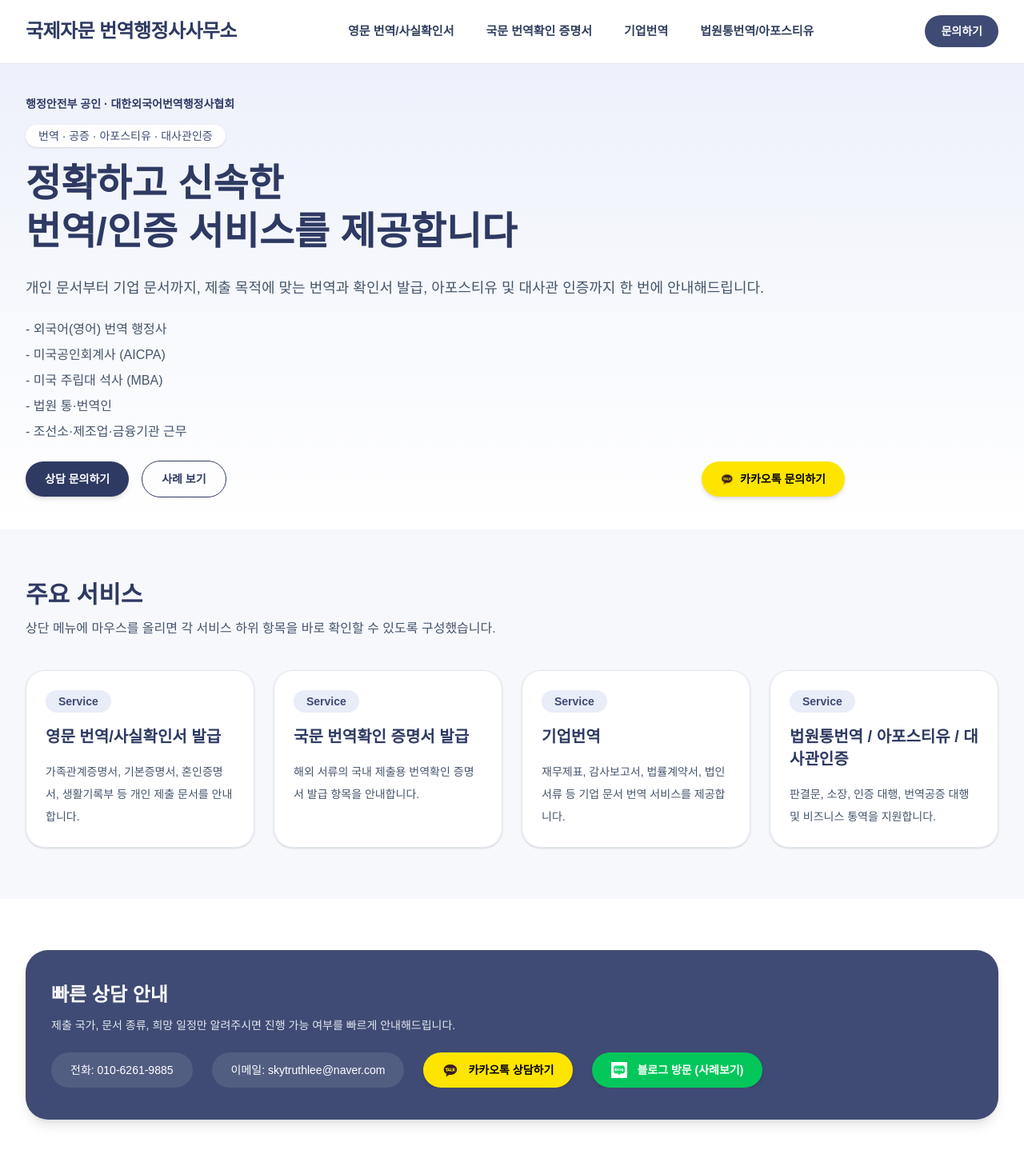
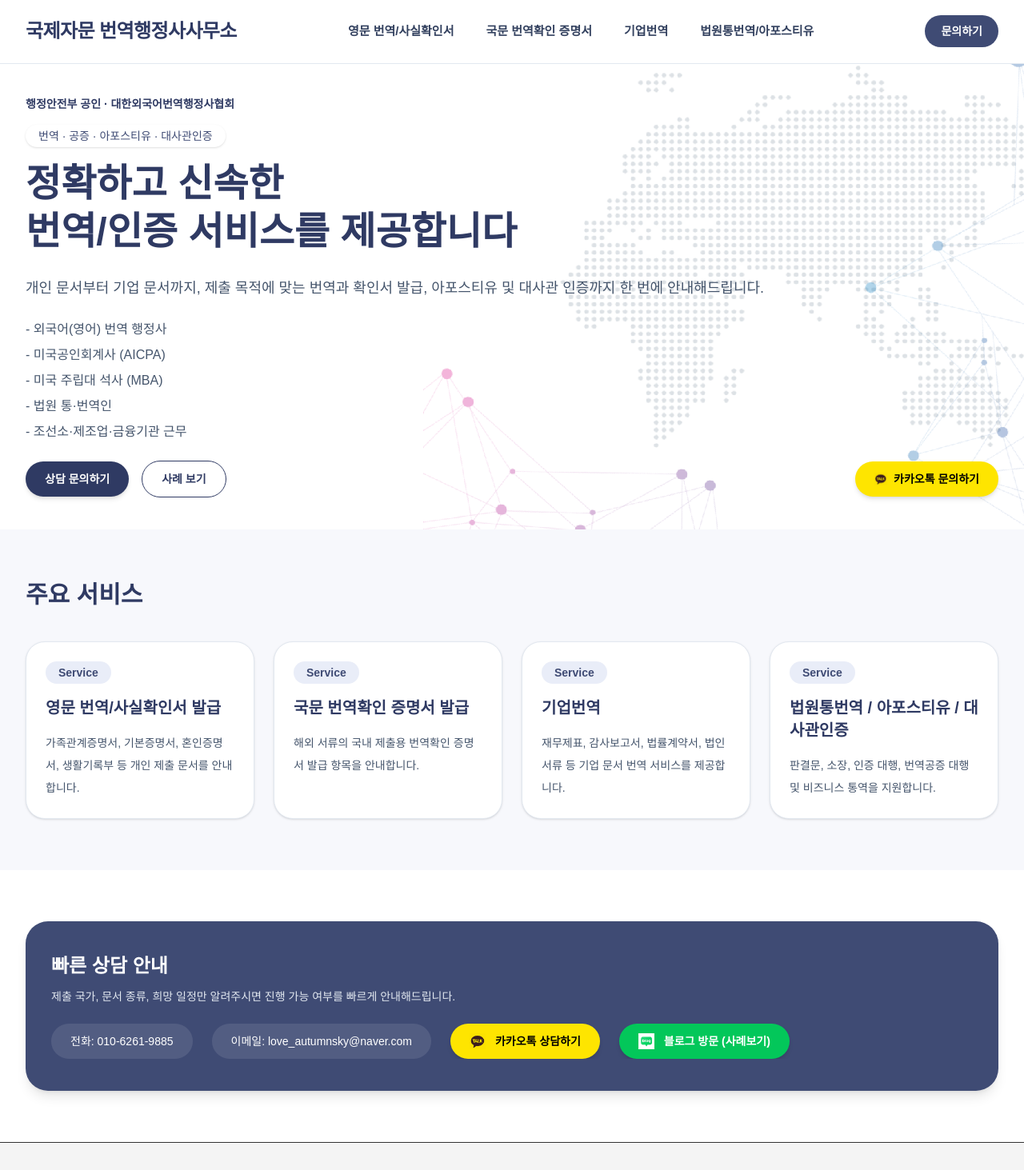
Before and after one commit to loveautumnsky1007-lab/jin-translation, a Next.js app: page / in a window 1280 px wide. Shown: the top 1463 px of the page at 80% size. Built offline with nearby package versions, Linux system fonts and the light colour scheme.

Commit message:
이미지추가배너추가

```diff
--- a/app/page.tsx
+++ b/app/page.tsx
@@ -11,9 +11,14 @@ export default function Home() {
       <Header />
 
       <main>
-        <section className="bg-gradient-to-b from-[#eef1fb] to-white">
-          <div className="mx-auto max-w-7xl px-6 py-10 lg:px-8">
-            <div className="max-w-5xl">
+<section
+  className="relative overflow-hidden"
+  style={{ backgroundImage: "url('/hero-bgs2.png')" }}
+>
+  <div className="absolute inset-0 bg-white/10" />
+
+  <div className="relative mx-auto max-w-7xl px-6 py-10 lg:px-8">
+    <div className="max-w-9xl">
               <div className="flex items-center gap-2 mb-4">
                 <span className="text-sm text-[#2f3a63] font-semibold">
                   행정안전부 공인 · 대한외국어번역행정사협회
@@ -74,7 +79,6 @@ export default function Home() {
           <div className="mb-10">
             <h2 className="text-3xl font-bold text-[#2f3a63]">주요 서비스</h2>
             <p className="mt-3 text-slate-600">
-              상단 메뉴에 마우스를 올리면 각 서비스 하위 항목을 바로 확인할 수 있도록 구성했습니다.
             </p>
           </div>
 
@@ -124,7 +128,7 @@ export default function Home() {
   </div>
 
   <div className="rounded-full bg-white/10 px-6 py-3 whitespace-nowrap">
-    이메일: skytruthlee@naver.com
+    이메일: love_autumnsky@naver.com
   </div>
 
   <a
```
Also changed, not shown: public/hero-bgs2.png (added).
